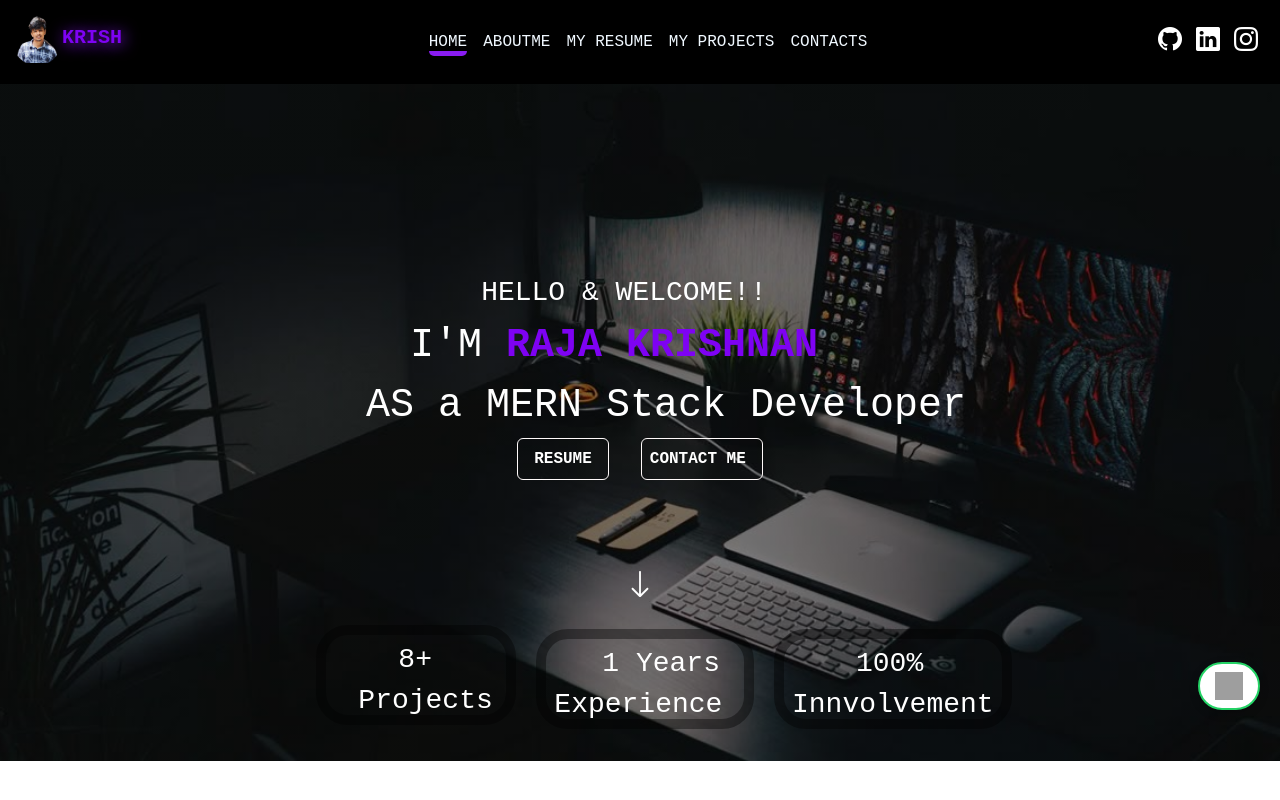
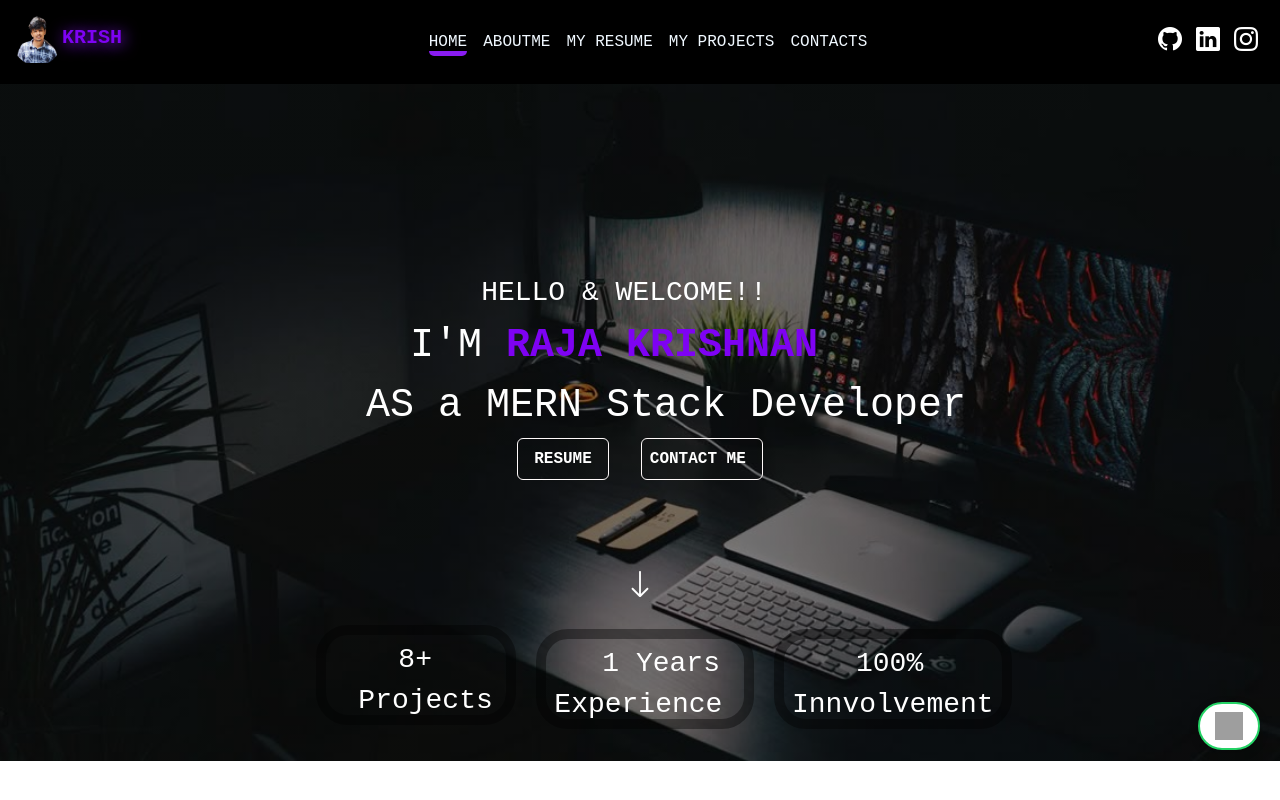
Before and after one commit to raja-krishnanrrg/krishpersonalportfolio, a plain HTML site: page index.html in a window 1280 px wide. Drawn offline with nearby package versions, Linux system fonts and the light colour scheme; grey boxes are pictures that could not be loaded.

Commit message:
almost its over

```diff
--- a/index.css
+++ b/index.css
@@ -155,7 +155,7 @@ b{
 
  .whatsapp-btn {
     position: fixed;
-    bottom: 90px;        /* Distance from bottom */
+    bottom: 50px;        /* Distance from bottom */
     right: 20px;         /* Distance from right */
     background: white;
     border: 2px solid #25D366;
```
Also changed, not shown: aboutme.html (+1 -1 lines).
